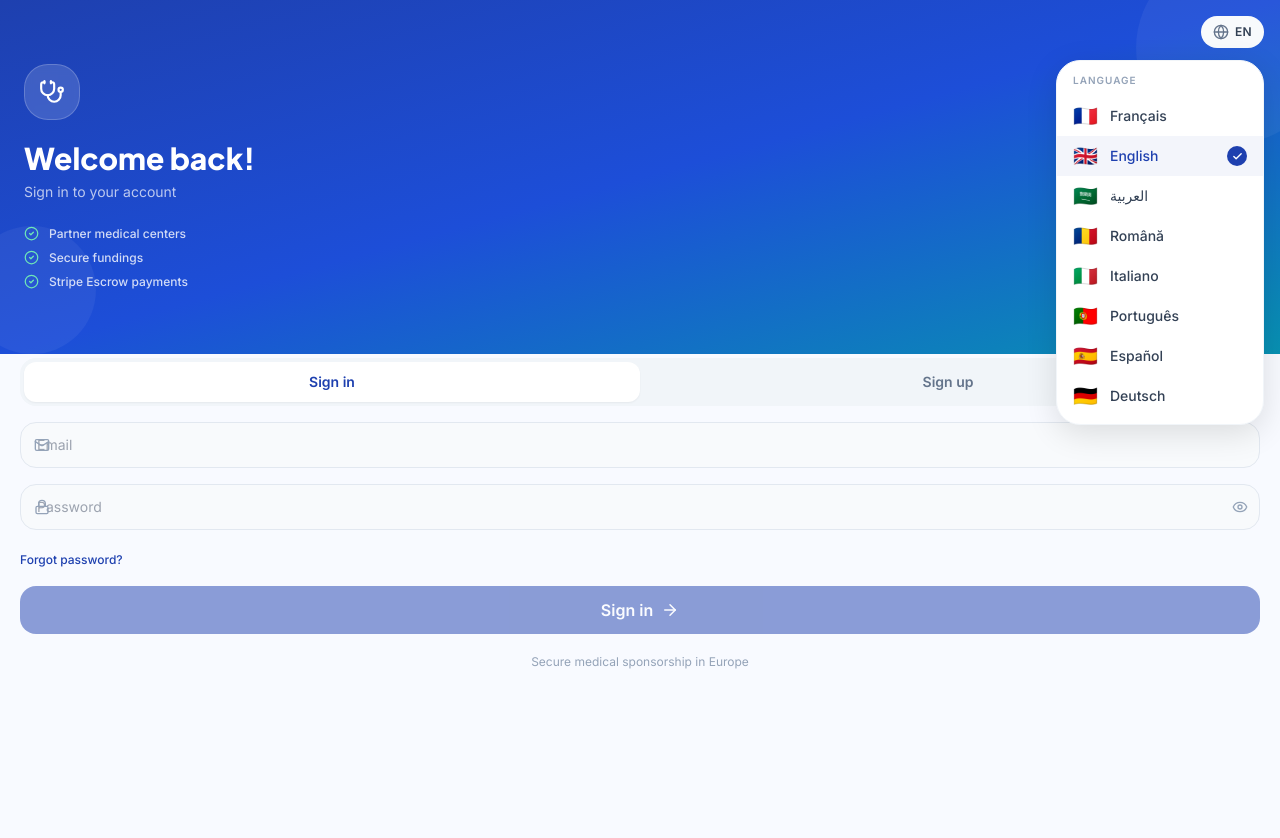
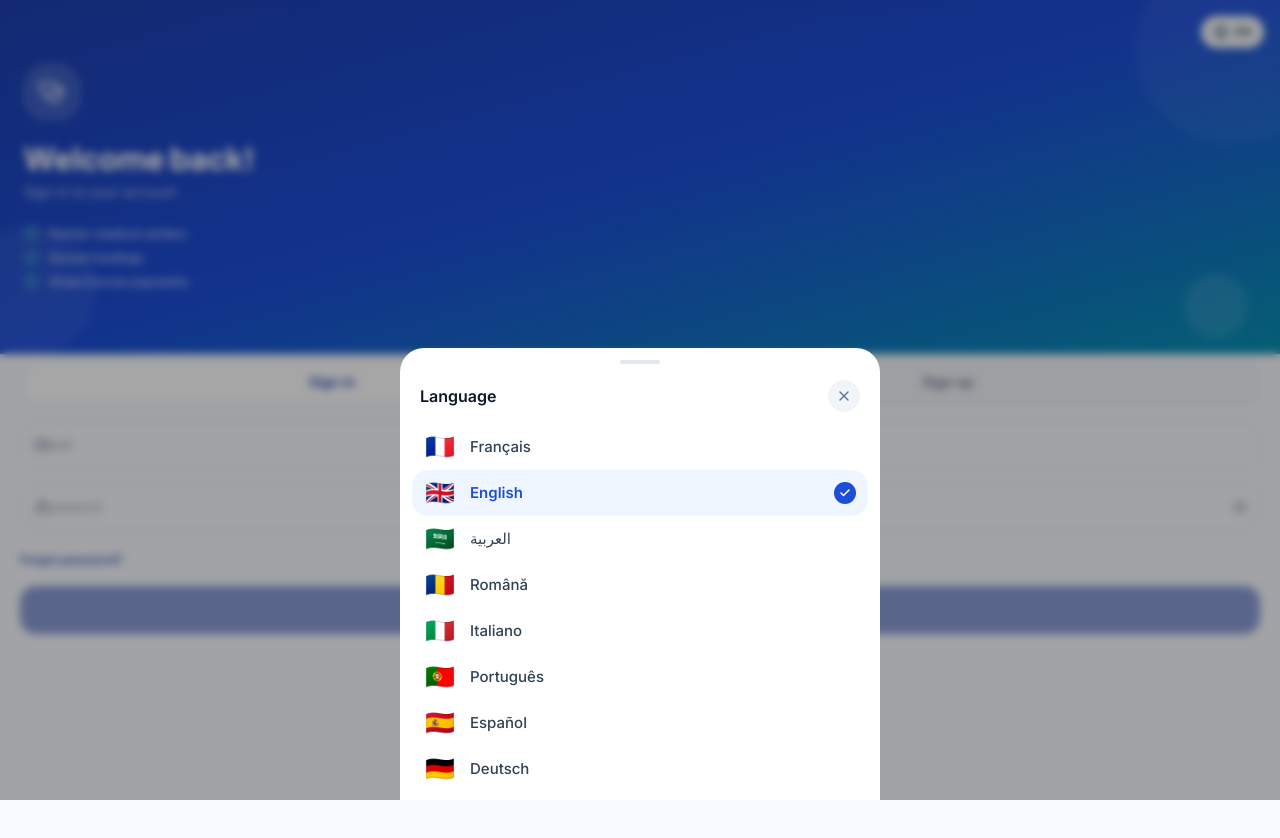
Before and after one commit to yaadriix1564/sponsomed-mobile, a React (Vite) app: page /auth in a window 1280 px wide. Both pictures are taken after a click on the button "EN". Shown: the top 838 px of the page. Built offline with nearby package versions, Linux system fonts and the light colour scheme.

Commit message:
fix: LanguageSwitcher as centered modal — immune to RTL positioning bugs

```diff
--- a/src/components/LanguageSwitcher.tsx
+++ b/src/components/LanguageSwitcher.tsx
@@ -1,36 +1,23 @@
-import { useState, useRef, useEffect } from 'react';
+import { useState } from 'react';
 import { useTranslation } from 'react-i18next';
-import { Globe, Check } from 'lucide-react';
+import { Globe, Check, X } from 'lucide-react';
 import { cn } from '@/lib/utils';
+import { createPortal } from 'react-dom';
 
 const LANGS = [
-  { code: 'fr', flag: '🇫🇷' },
-  { code: 'en', flag: '🇬🇧' },
-  { code: 'ar', flag: '🇸🇦' },
-  { code: 'ro', flag: '🇷🇴' },
-  { code: 'it', flag: '🇮🇹' },
-  { code: 'pt', flag: '🇵🇹' },
-  { code: 'es', flag: '🇪🇸' },
-  { code: 'de', flag: '🇩🇪' },
+  { code: 'fr', flag: '🇫🇷', label: 'Français' },
+  { code: 'en', flag: '🇬🇧', label: 'English' },
+  { code: 'ar', flag: '🇸🇦', label: 'العربية' },
+  { code: 'ro', flag: '🇷🇴', label: 'Română' },
+  { code: 'it', flag: '🇮🇹', label: 'Italiano' },
+  { code: 'pt', flag: '🇵🇹', label: 'Português' },
+  { code: 'es', flag: '🇪🇸', label: 'Español' },
+  { code: 'de', flag: '🇩🇪', label: 'Deutsch' },
 ];
 
 export default function LanguageSwitcher({ compact = false }: { compact?: boolean }) {
   const { i18n, t } = useTranslation();
   const [open, setOpen] = useState(false);
-  const btnRef = useRef<HTMLButtonElement>(null);
-  const isRTL = i18n.language === 'ar';
-
-  // Close on outside click
-  useEffect(() => {
-    if (!open) return;
-    const handler = (e: MouseEvent) => {
-      if (btnRef.current && !btnRef.current.closest('[data-lang-switcher]')?.contains(e.target as Node)) {
-        setOpen(false);
-      }
-    };
-    document.addEventListener('mousedown', handler);
-    return () => document.removeEventListener('mousedown', handler);
-  }, [open]);
 
   const change = (code: string) => {
     i18n.changeLanguage(code);
@@ -39,12 +26,91 @@ export default function LanguageSwitcher({ compact = false }: { compact?: boolea
     setOpen(false);
   };
 
+  const modal = open ? createPortal(
+    // Portal renders outside the RTL tree — always in <body>
+    <div
+      dir="ltr"
+      style={{ position: 'fixed', inset: 0, zIndex: 9999,
+               display: 'flex', alignItems: 'flex-end', justifyContent: 'center',
+               background: 'rgba(0,0,0,0.35)', backdropFilter: 'blur(4px)' }}
+      onClick={() => setOpen(false)}
+    >
+      <div
+        dir="ltr"
+        style={{
+          background: 'white',
+          borderRadius: '24px 24px 0 0',
+          width: '100%',
+          maxWidth: '480px',
+          paddingBottom: 'env(safe-area-inset-bottom, 16px)',
+          animation: 'slideUp 0.22s ease',
+        }}
+        onClick={e => e.stopPropagation()}
+      >
+        {/* Handle */}
+        <div style={{ display:'flex', justifyContent:'center', paddingTop:'12px', paddingBottom:'4px' }}>
+          <div style={{ width:'40px', height:'4px', borderRadius:'2px', background:'#e2e8f0' }} />
+        </div>
+
+        {/* Header */}
+        <div style={{ display:'flex', alignItems:'center', justifyContent:'space-between', padding:'12px 20px 8px' }}>
+          <p style={{ fontWeight:700, fontSize:'16px', color:'#0f172a' }}>{t('profile.language')}</p>
+          <button
+            onClick={() => setOpen(false)}
+            style={{ width:'32px', height:'32px', borderRadius:'50%', background:'#f1f5f9',
+                     display:'flex', alignItems:'center', justifyContent:'center', border:'none', cursor:'pointer' }}
+          >
+            <X size={16} color="#64748b" />
+          </button>
+        </div>
+
+        {/* Lang list */}
+        <div style={{ padding:'4px 12px 8px' }}>
+          {LANGS.map(({ code, flag, label }) => {
+            const active = i18n.language === code;
+            return (
+              <button
+                key={code}
+                onClick={() => change(code)}
+                style={{
+                  width: '100%', display: 'flex', alignItems: 'center', gap: '14px',
+                  padding: '11px 12px', borderRadius: '16px', border: 'none', cursor: 'pointer',
+                  background: active ? '#eff6ff' : 'transparent',
+                  transition: 'background 0.15s',
+                  textAlign: 'left',
+                }}
+              >
+                <span style={{ fontSize: '24px', lineHeight: 1, minWidth: '32px', textAlign: 'center' }}>{flag}</span>
+                <span style={{ flex: 1, fontSize: '15px', fontWeight: active ? 700 : 500,
+                               color: active ? '#1d4ed8' : '#334155' }}>
+                  {label}
+                </span>
+                {active && (
+                  <span style={{ width:'22px', height:'22px', borderRadius:'50%', background:'#1d4ed8',
+                                 display:'flex', alignItems:'center', justifyContent:'center', flexShrink:0 }}>
+                    <Check size={12} color="white" strokeWidth={3} />
+                  </span>
+                )}
+              </button>
+            );
+          })}
+        </div>
+      </div>
+
+      <style>{`
+        @keyframes slideUp {
+          from { transform: translateY(100%); opacity: 0; }
+          to   { transform: translateY(0);    opacity: 1; }
+        }
+      `}</style>
+    </div>,
+    document.body
+  ) : null;
+
   return (
-    // data-lang-switcher isolates click detection; dir=ltr keeps internal layout stable
-    <div className="relative" data-lang-switcher dir="ltr">
+    <div dir="ltr">
       <button
-        ref={btnRef}
-        onClick={() => setOpen(o => !o)}
+        onClick={() => setOpen(true)}
         className={cn(
           'flex items-center gap-1.5 rounded-2xl transition-all active:scale-90',
           compact
@@ -61,56 +127,7 @@ export default function LanguageSwitcher({ compact = false }: { compact?: boolea
         )}
       </button>
 
-      {open && (
-        <>
-          {/* Backdrop */}
-          <div className="fixed inset-0 z-40" onClick={() => setOpen(false)} />
-
-          {/* Dropdown — always anchored right in ltr context, never overflows */}
-          <div
-            dir="ltr"
-            className="absolute z-50 bg-white rounded-3xl overflow-hidden w-52 animate-scale-in"
-            style={{
-              top: '2.75rem',
-              right: 0,
-              boxShadow: '0 8px 32px rgba(0,0,0,0.12)',
-              border: '1px solid #f1f5f9',
-              // Prevent going off-screen on the left on small viewports
-              maxWidth: 'calc(100vw - 1rem)',
-            }}
-          >
-            <p className="px-4 pt-3 pb-2 text-[10px] font-bold uppercase tracking-widest text-slate-400">
-              {t('profile.language')}
-            </p>
-
-            <div className="pb-2">
-              {LANGS.map(({ code, flag }) => {
-                const active = i18n.language === code;
-                return (
-                  <button
-                    key={code}
-                    onClick={() => change(code)}
-                    className={cn(
-                      'w-full flex items-center gap-3 px-4 py-2.5 transition-colors text-left',
-                      active ? 'bg-primary/5' : 'hover:bg-slate-50 active:bg-slate-100'
-                    )}
-                  >
-                    <span className="text-xl leading-none">{flag}</span>
-                    <span className={cn('flex-1 text-sm font-medium', active ? 'text-primary' : 'text-slate-700')}>
-                      {t(`lang.${code}`)}
-                    </span>
-                    {active && (
-                      <span className="w-5 h-5 rounded-full bg-primary flex items-center justify-center shrink-0">
-                        <Check size={11} className="text-white" strokeWidth={3} />
-                      </span>
-                    )}
-                  </button>
-                );
-              })}
-            </div>
-          </div>
-        </>
-      )}
+      {modal}
     </div>
   );
 }
```
